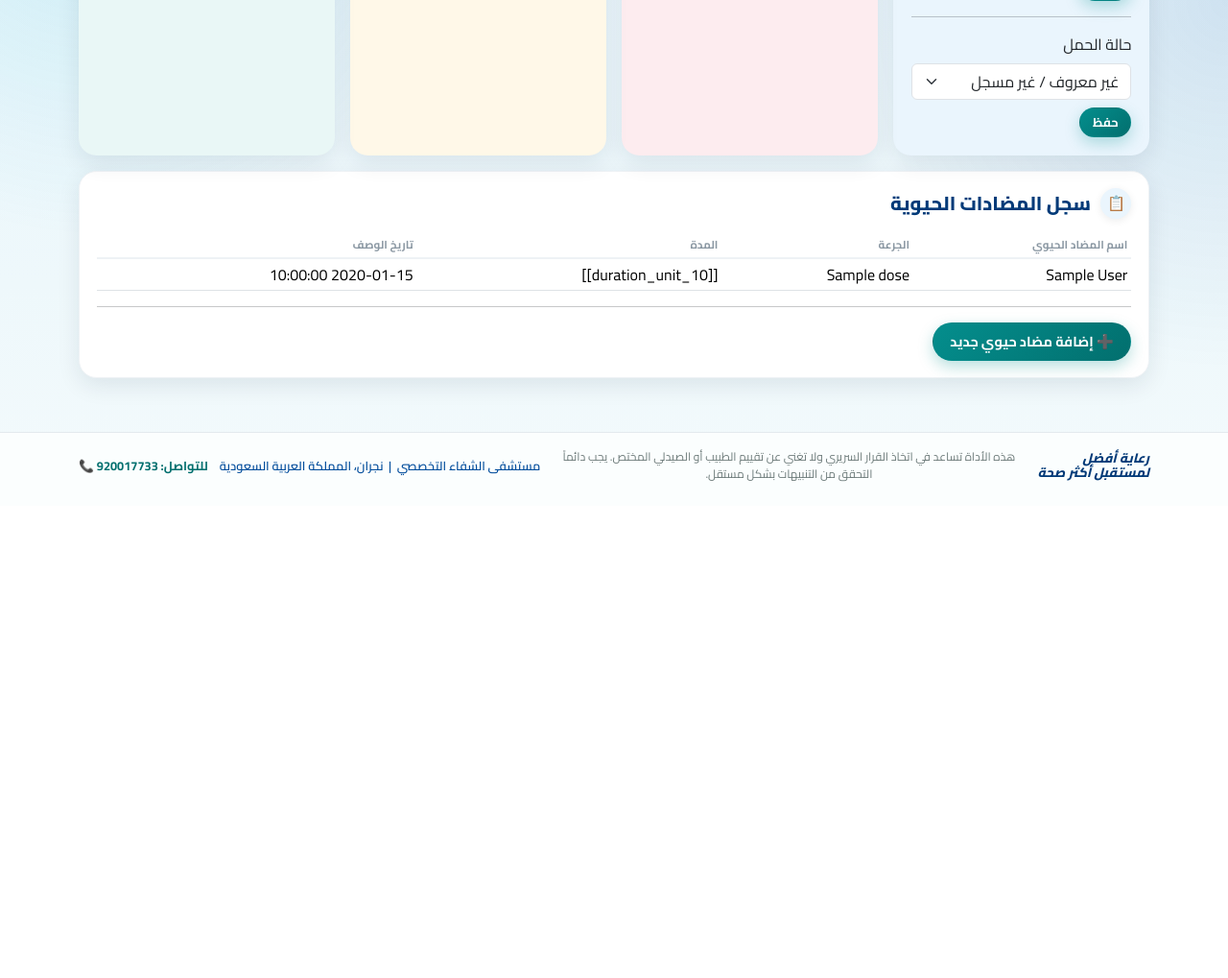
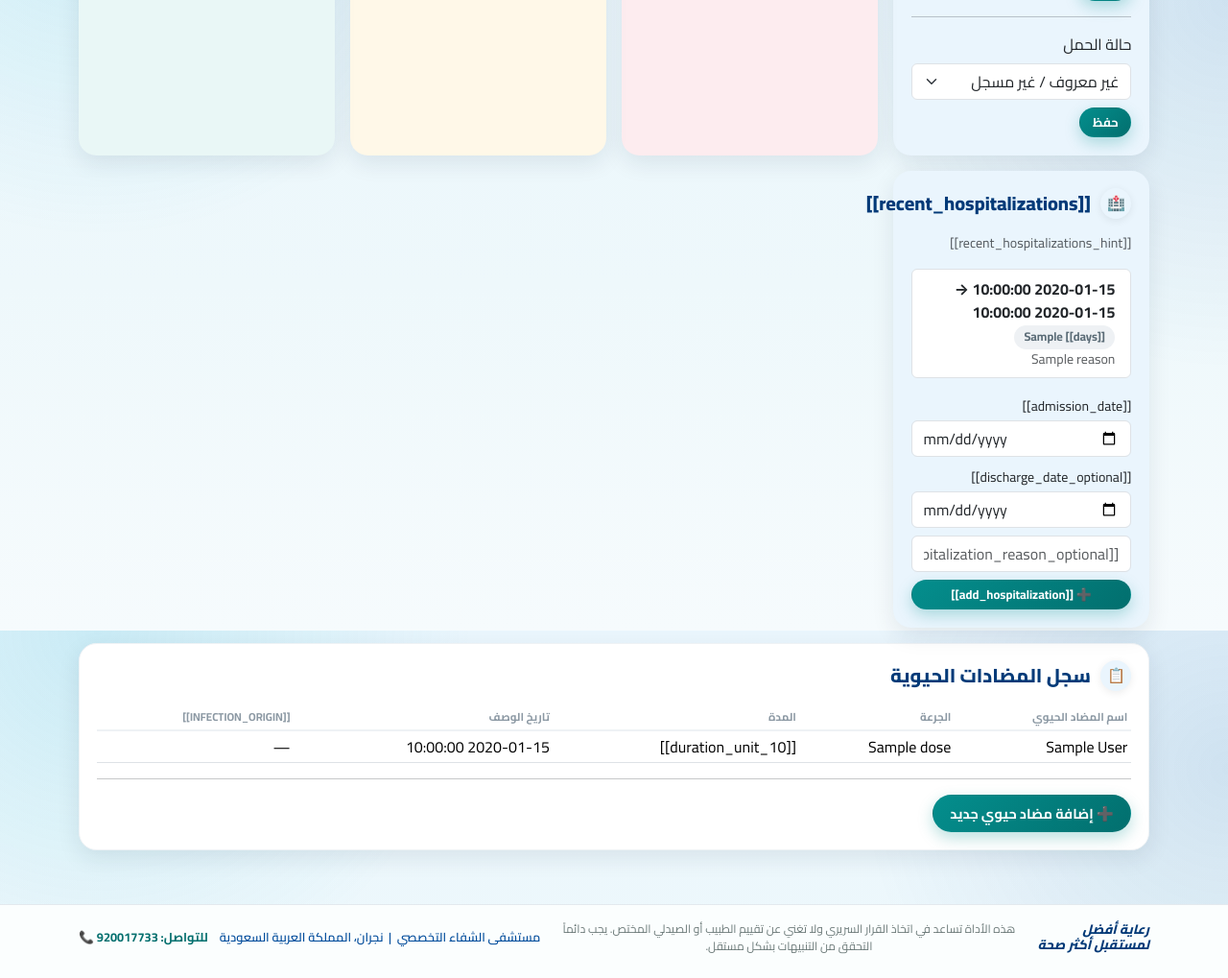
Before and after one commit to ahmedshafik217/MedGuard, a Flask app: template app/templates/patient/dashboard.html in a window 1280 px wide. Shown: the part 943-1962 px from the top of the page at 96% size. Before the commit the page ends 1445 px from the top, so only its background shows below. Run offline with Flask 3, Linux system fonts and the light colour scheme; the template is opened without the code that fills it: most values are stand-ins (such as "Sample title", 1, 10 or a date in 2020).

Commit message:
Add files via upload
Replace older files by new uploaded files with the same name

```diff
--- a/app/templates/patient/dashboard.html
+++ b/app/templates/patient/dashboard.html
@@ -165,6 +165,38 @@
             </form>
         </div>
     </div>
+
+    <div class="col-md-3">
+        <div class="section-card tint-blue">
+            <div class="section-card-head">
+                <span class="icon-badge theme-navy sm">🏥</span>
+                <h5>{{ t('recent_hospitalizations') }}</h5>
+            </div>
+            <p class="small text-muted">{{ t('recent_hospitalizations_hint') }}</p>
+            <ul class="list-group mb-3">
+                {% for h in patient.hospitalizations %}
+                <li class="list-group-item">
+                    <strong>{{ h.admission_date }} → {{ h.discharge_date or t('ongoing') }}</strong>
+                    <span class="pill-badge sev-unknown">
+                        {{ h.length_of_stay_days }} {{ t('days') }}{% if h.ongoing %} ({{ t('ongoing') }}){% endif %}
+                    </span>
+                    {% if h.reason %}<div class="small text-muted">{{ h.reason }}</div>{% endif %}
+                </li>
+                {% else %}
+                <li class="list-group-item"><div class="empty-state mb-0 py-1">{{ t('no_records_yet') }}</div></li>
+                {% endfor %}
+            </ul>
+            <form method="post" action="{{ url_for('patient.add_hospitalization') }}">
+                <input type="hidden" name="csrf_token" value="{{ csrf_token() }}">
+                <label class="form-label small mb-1">{{ t('admission_date') }}</label>
+                <input type="date" name="admission_date" class="form-control mb-2" required>
+                <label class="form-label small mb-1">{{ t('discharge_date_optional') }}</label>
+                <input type="date" name="discharge_date" class="form-control mb-2">
+                <input type="text" name="reason" class="form-control mb-2" placeholder="{{ t('hospitalization_reason_optional') }}">
+                <button class="btn-pill btn-pill-solid sm w-100 justify-content-center">➕ {{ t('add_hospitalization') }}</button>
+            </form>
+        </div>
+    </div>
 </div>
 
 <div class="section-card mt-3">
@@ -175,7 +207,7 @@
     {% if patient.antibiotic_records %}
     <div class="table-responsive">
     <table class="table table-sm table-clean align-middle mb-0">
-        <thead><tr><th>{{ t('antibiotic_name') }}</th><th>{{ t('dose') }}</th><th>{{ t('duration') }}</th><th>{{ t('prescribed_date') }}</th></tr></thead>
+        <thead><tr><th>{{ t('antibiotic_name') }}</th><th>{{ t('dose') }}</th><th>{{ t('duration') }}</th><th>{{ t('prescribed_date') }}</th><th>{{ t('infection_origin') }}</th></tr></thead>
         <tbody>
         {% for r in patient.antibiotic_records %}
             <tr>
@@ -186,6 +218,15 @@
                 <td>{{ format_dose(r) or '—' }}</td>
                 <td>{{ format_duration(r) or '—' }}</td>
                 <td>{{ r.prescribed_date }}</td>
+                <td>
+                    {% if r.infection_origin == 'hospital_acquired' %}
+                    <span class="pill-badge origin-hai">🏥 {{ t('hospital_acquired') }}</span>
+                    {% elif r.infection_origin == 'community_acquired' %}
+                    <span class="pill-badge origin-cai">🏠 {{ t('community_acquired') }}</span>
+                    {% else %}
+                    —
+                    {% endif %}
+                </td>
             </tr>
         {% endfor %}
         </tbody>
```
